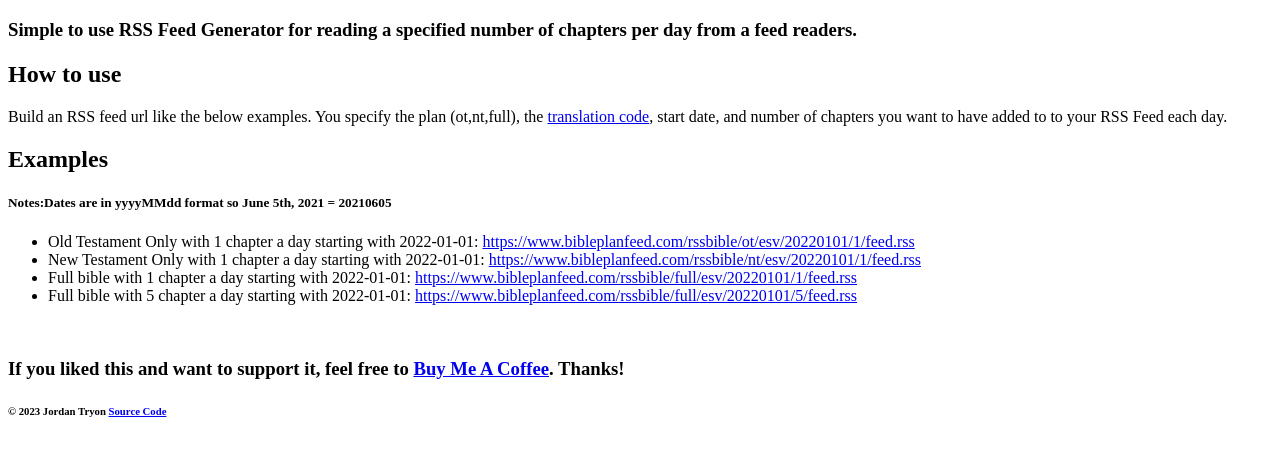
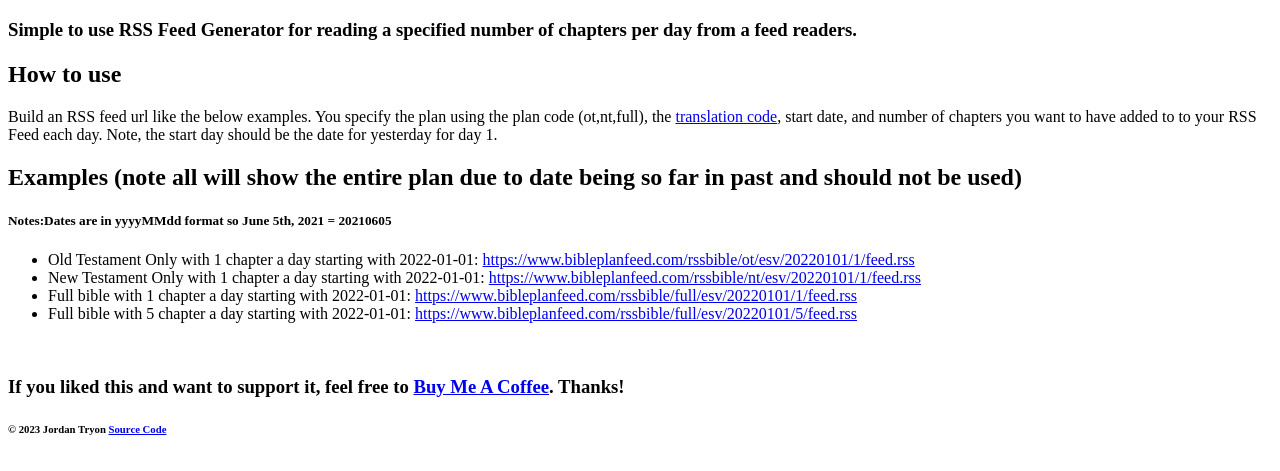
Before and after one commit to 231media/bible-rss-reader, a website: page public/index.html in a window 1280 px wide. Shown: the part 61-532 px from the top of the page. Drawn offline with Linux system fonts and the light colour scheme.

Commit message:
fixed buymeacoffee link and added text to index

```diff
--- a/public/index.html
+++ b/public/index.html
@@ -14,8 +14,8 @@
     </header>
     <article>
         <h2>How to use</h2>
-        <p>Build an RSS feed url like the below examples. You specify the plan (ot,nt,full), the <a href="./translations.json">translation code</a>, start date, and number of chapters you want to have added to to your RSS Feed each day.</p>
-        <h2>Examples</h2>
+        <p>Build an RSS feed url like the below examples. You specify the plan using the plan code (ot,nt,full), the <a href="./translations.json">translation code</a>, start date, and number of chapters you want to have added to to your RSS Feed each day. Note, the start day should be the date for yesterday for day 1.</p>
+        <h2>Examples (note all will show the entire plan due to date being so far in past and should not be used)</h2>
         <h5>Notes:Dates are in yyyyMMdd format so June 5th, 2021 = 20210605</h5>
         <ul>
             <li>Old Testament Only with 1 chapter a day starting with 2022-01-01: <a href="https://www.bibleplanfeed.com/rssbible/ot/esv/20220101/1/feed.rss">https://www.bibleplanfeed.com/rssbible/ot/esv/20220101/1/feed.rss</a></li>
@@ -30,7 +30,7 @@
             </li>
         </ul>
         <br>
-        <h3>If you liked this and want to support it, feel free to <a href="https://buymeacoffee.com/bibleplanfeed">Buy Me A Coffee</a>. Thanks!</h3>
+        <h3>If you liked this and want to support it, feel free to <a href="https://buymeacoffee.com/tryomas">Buy Me A Coffee</a>. Thanks!</h3>
     </article>
     <footer>
         <h6>© 2023 Jordan Tryon <a href="https://github.com/tryonlinux/bible-rss-reader">Source Code</a></h6>
```
